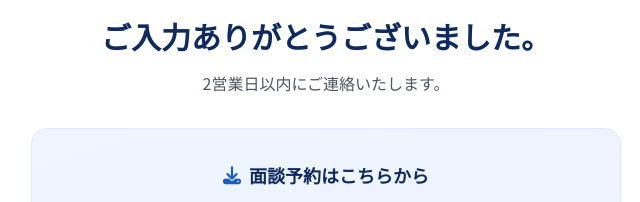
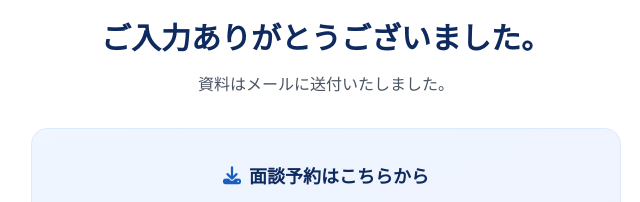
Before and after one commit to facetaro-agent/shokizero, a website: page webapp 4/thankyou.html in a window 1280 px wide. Shown: the part 249-451 px from the top of the page, 314-954 px from the left. Drawn offline with nearby package versions, Linux system fonts and the light colour scheme.

Commit message:
Update thankyou.html

```diff
--- a/webapp 4/thankyou.html
+++ b/webapp 4/thankyou.html
@@ -79,7 +79,7 @@
         </div>
 
         <h1 class="text-2xl sm:text-3xl font-black text-navy mb-4">ご入力ありがとうございました。</h1>
-        <p class="text-gray-600 text-base leading-relaxed mb-8">2営業日以内にご連絡いたします。</p>
+        <p class="text-gray-600 text-base leading-relaxed mb-8">資料はメールに送付いたしました。</p>
 
         <!-- Download Links -->
         <div class="bg-gradient-to-br from-blue-50 to-indigo-50 rounded-2xl p-6 sm:p-8 border border-blue-100 mb-6 anim-fade anim-d4">
```
